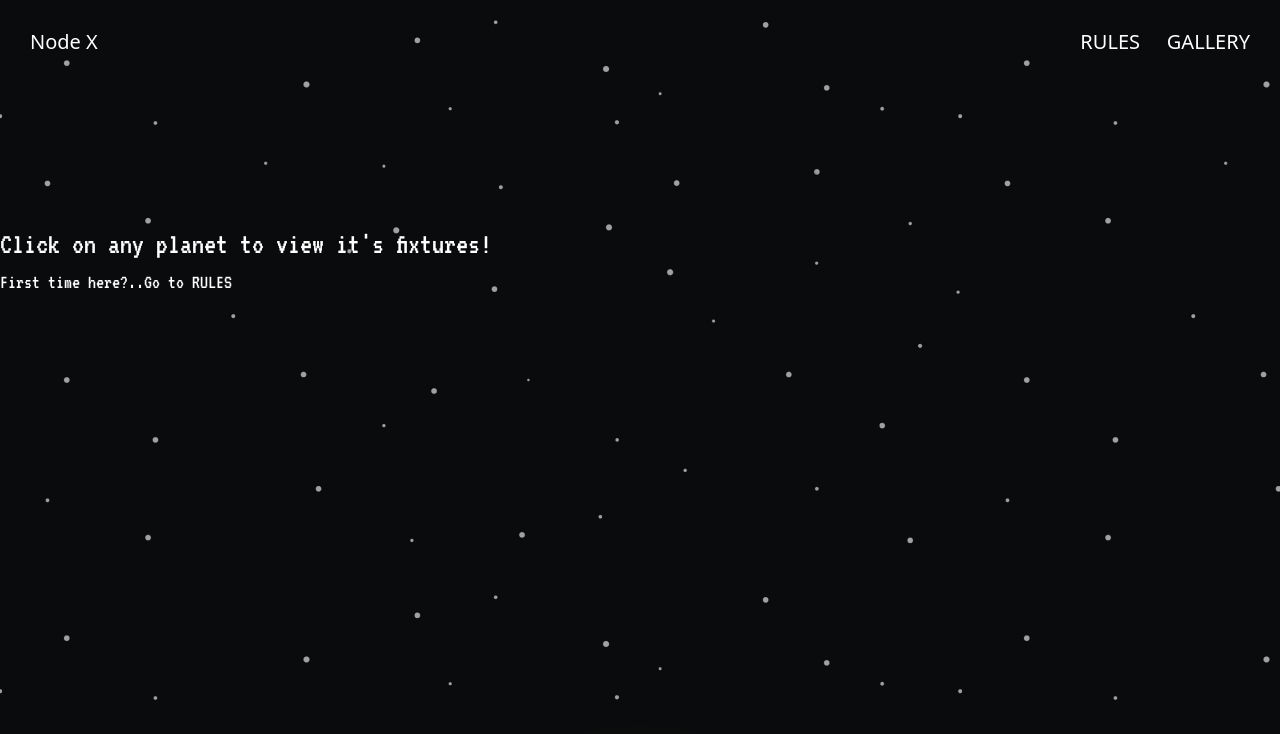
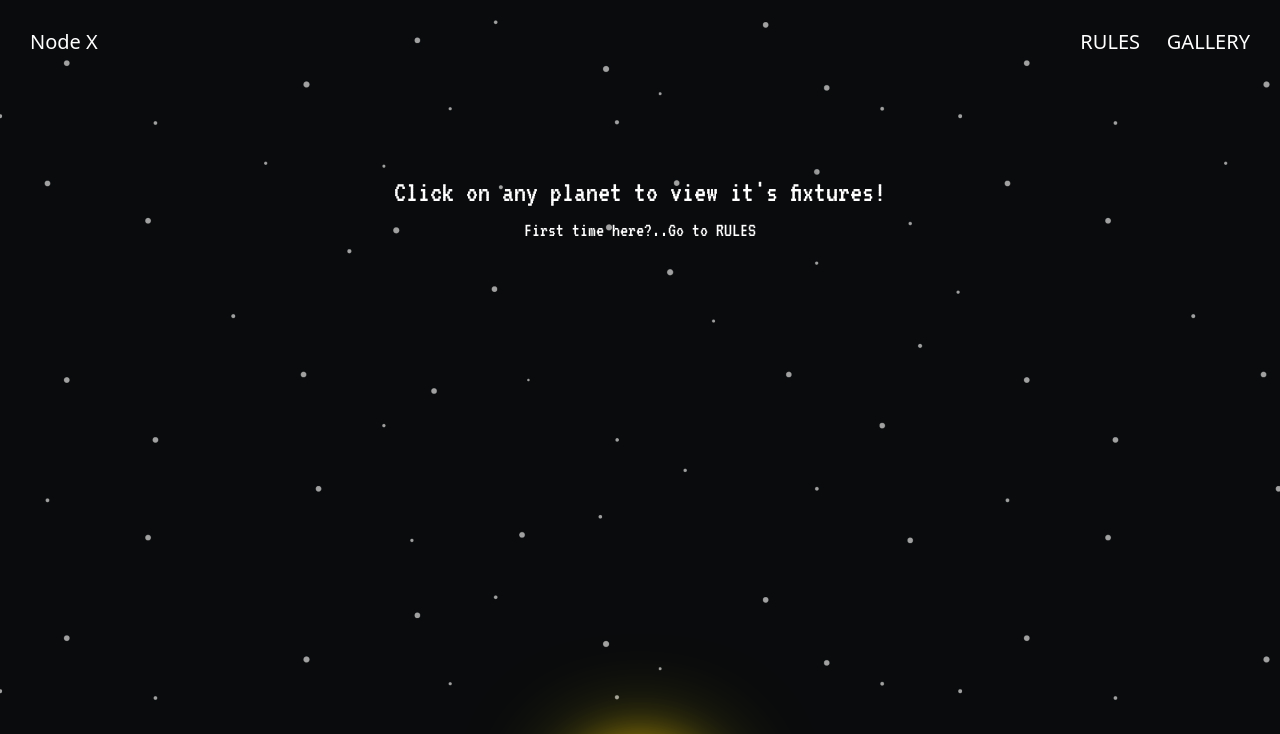
Before and after one commit to nallapeta/space-game-website, a plain HTML site: page index.html in a window 1280 px wide. Shown: the top 734 px of the page. Drawn offline with nearby package versions, Linux system fonts and the light colour scheme; a web font is replaced by a local one.

Commit message:
Update style.css

```diff
--- a/css/style.css
+++ b/css/style.css
@@ -61,6 +61,16 @@ nav ul li a {
     top: 20px; /* Distance from the top of the viewport */
     right: 20px; /* Distance from the left side of the viewport */
     z-index: 1000; /* Make sure it's above other content */
+    padding: 10px; /* Optional: add some padding */
+}
+
+.text4 {
+    position: fixed;
+    top: 20%;
+    right: 10%;
+    left: 10%;
+    text-align: center;
+    z-index: 0; /* Make sure it's above other content */
     padding: 10px; /* Optional: add some padding */
     font-size: 16px; /* Font size for the text */
 }
@@ -153,3 +163,13 @@ footer {
 .planet:hover {
     box-shadow: 0 0 10px rgba(0, 255, 255, 0.8), 0 0 20px rgba(0, 255, 255, 0.6);
 }
+
+
+#disappearingText {
+    opacity: 1; /* Initial opacity: fully visible */
+    transition: opacity 2s ease; /* Transition effect over 2 seconds */
+}
+
+#disappearingText.hidden {
+    opacity: 0; /* Final opacity: fully invisible */
+}
```
